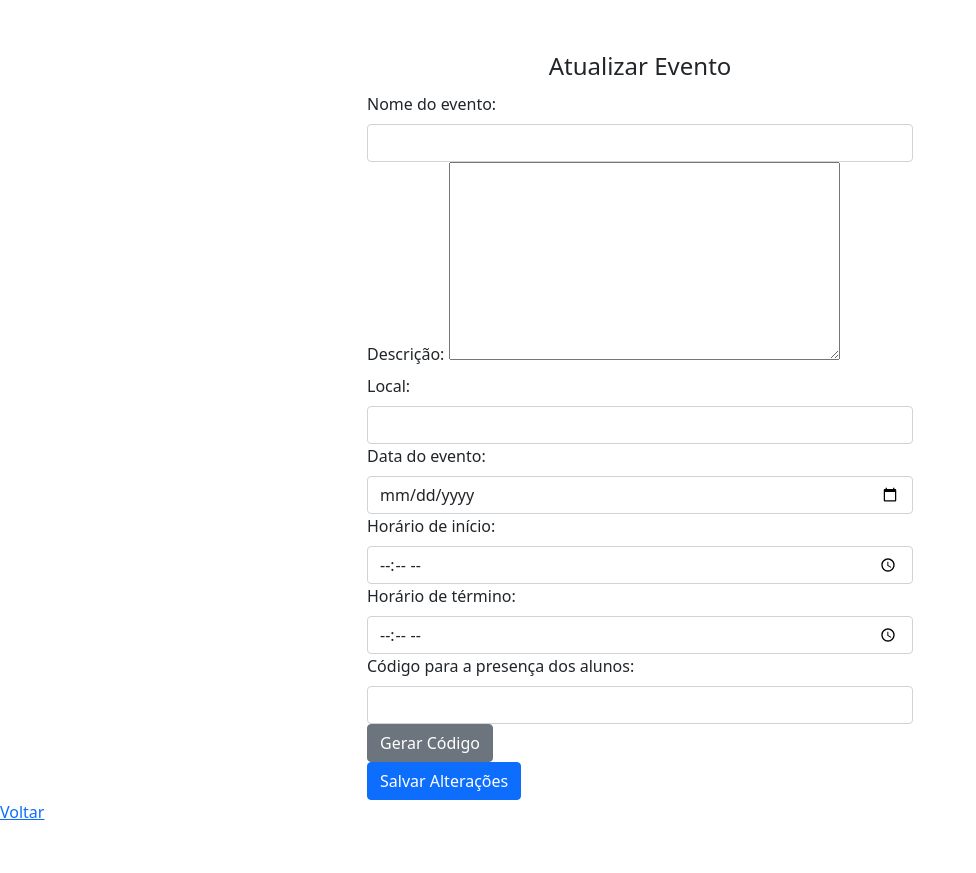
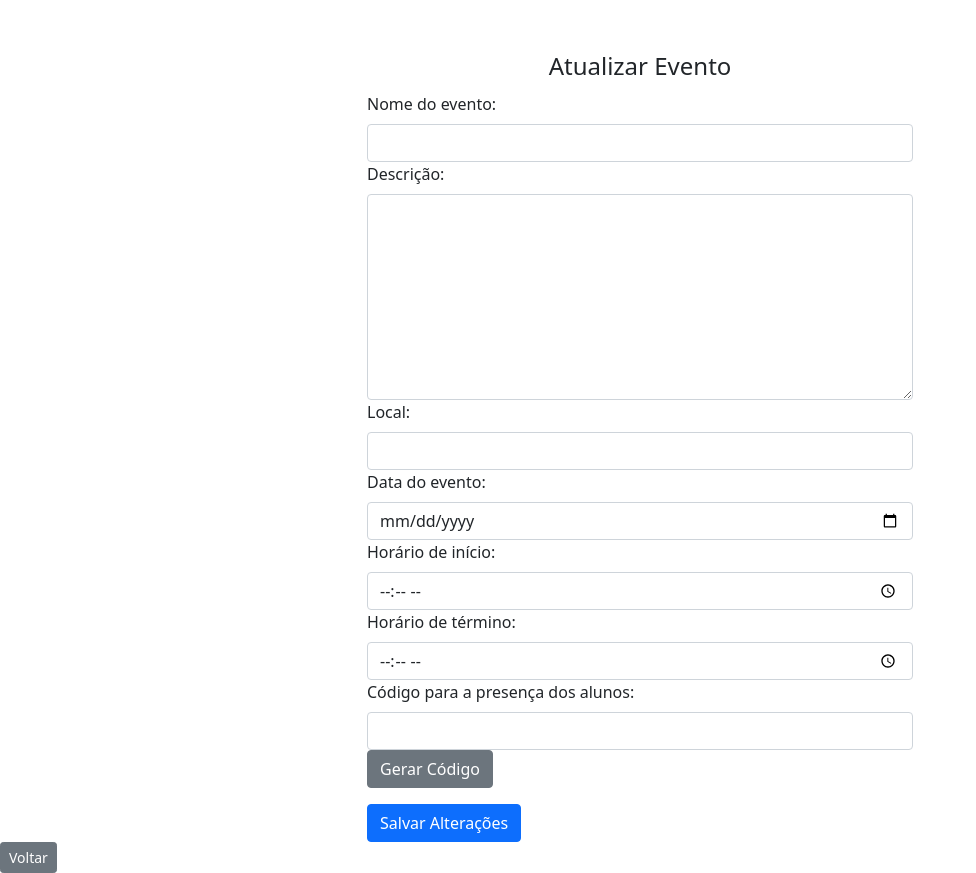
Before and after one commit to fabiop87/Sistema_Eventos, a PHP site: page /Funcoes/updateEvento.php in a window 1280 px wide. Shown: the whole page, without its empty margins (0-976 px from the left). Before the commit the page ends 824 px from the top, so only its background shows below. Run offline with PHP 8.4, Linux system fonts and the light colour scheme; the visitor is signed in with stand-in values (Sample User, id 1); data that the repository does not hold is empty.

Commit message:
arrumando sessoes

```diff
--- a/Controllers/controllerAluno.php
+++ b/Controllers/controllerAluno.php
@@ -50,9 +50,9 @@ switch ($tiporeq) {
       session_start();
       $_SESSION['online'] = true;
       $_SESSION['ra'] = $aluno['ra'];
+      $_SESSION['nome'] = $aluno['nome'];
       header('Location:/HomeAluno.php?message='. $mensagem);
-      //var_dump($_SESSION);
-      ///  verificar isso
+
     } else {
       // Define uma mensagem de erro para ser exibida na página
       $mensagem = 'Ocorreu-um-erro-ao-fazer-login.';
--- a/Controllers/controllerCoordenador.php
+++ b/Controllers/controllerCoordenador.php
@@ -51,6 +51,7 @@ switch ($tiporeq) {
       session_start();
       $_SESSION['online'] = true;
       $_SESSION['idCoordenador'] = $coordenador['idCoordenador'];
+      $_SESSION['nome'] = $coordenador['nome'];
       header('Location:/HomeCoordenador.php?message='. $mensagem);
       //var_dump($_SESSION);
 
--- a/Funcoes/updateEvento.php
+++ b/Funcoes/updateEvento.php
@@ -57,7 +57,7 @@ $evento = $resultado->fetch(PDO::FETCH_ASSOC);
 
                         <div class="form-group">
                             <label for="descricao" class="form-label">Descrição:</label>
-                            <textarea name="descricao" id="descricao" cols="40" rows="8"></textarea value="<?= $evento['descricao'] ?>">
+                            <textarea class="form-control" name="descricao" id="descricao" cols="40" rows="8"></textarea value="<?= $evento['descricao'] ?>">
                         </div>
 
                         <div class="form-group">
@@ -88,7 +88,7 @@ $evento = $resultado->fetch(PDO::FETCH_ASSOC);
                         <input type="hidden" name="idEvento" value="<?= $idEvento?>">
                         <input type="hidden" name="tiporeq_evt" value="Update">
 
-                        <input type="submit" value="Salvar Alterações" class="btn btn-primary">
+                        <input type="submit" value="Salvar Alterações" class="btn btn-primary mt-3">
 
 
 
@@ -102,7 +102,7 @@ $evento = $resultado->fetch(PDO::FETCH_ASSOC);
         </div>
     </div>
     <div>
-        <a class="link-primary" href="../HomeCoordenador.php">Voltar</a>
+        <a class="btn btn-secondary btn-sm" href="../HomeCoordenador.php">Voltar</a>
     </div>
 
 
--- a/HomeAluno.php
+++ b/HomeAluno.php
@@ -17,6 +17,8 @@ require_once('./Funcoes/Aluno.php');
 $Aluno = new Aluno();
 
 $ra = $_SESSION['ra'];
+$nome = $_SESSION['nome'];
+
 
 ?>
 
@@ -35,6 +37,8 @@ $ra = $_SESSION['ra'];
 
 <body>
     <h1 class="text-center">Pagina Inicial Aluno</h1>
+
+    <p> Olá <?= $nome ?></p>
 
     <div class="d-flex flex-row-reverse mb-4">
         <div class="p-2">
--- a/HomeCoordenador.php
+++ b/HomeCoordenador.php
@@ -15,6 +15,8 @@ if (isset($_SESSION['idAluno'])) {
 $ano = date('Y');
 require_once('./Funcoes/Coordenador.php');
 $Coordenador = new Coordenador();
+
+$nome = $_SESSION['nome'];
 
 
 ?>
@@ -34,6 +36,7 @@ $Coordenador = new Coordenador();
 <body>
     <h1 class="text-center">Pagina Inicial Coordenador</h1>
 
+    <p> Olá <?= $nome ?></p>
 
     <div class="d-flex flex-row-reverse mb-4">
         <div class="p-2">
--- a/Views/CadastroEventos.php
+++ b/Views/CadastroEventos.php
@@ -36,7 +36,7 @@ if (!isset($_SESSION) && !$_SESSION['idCoordenador']) {
 
             <div class="form-group">
               <label for="descricao" class="form-label">Descrição:</label>
-              <textarea name="descricao" id="descricao" cols="40" rows="8"></textarea>
+              <textarea class="form-control" name="descricao" id="descricao" cols="40" rows="8"></textarea>
             </div>
 
             <div class="form-group">
@@ -67,7 +67,7 @@ if (!isset($_SESSION) && !$_SESSION['idCoordenador']) {
 
             <input type="hidden" name="tiporeq_evt" value="Register">
 
-            <input type="submit" value="Enviar" class="btn btn-primary">
+            <input type="submit" value="Enviar" class="btn btn-primary mt-3">
 
           </fieldset>
 
```
